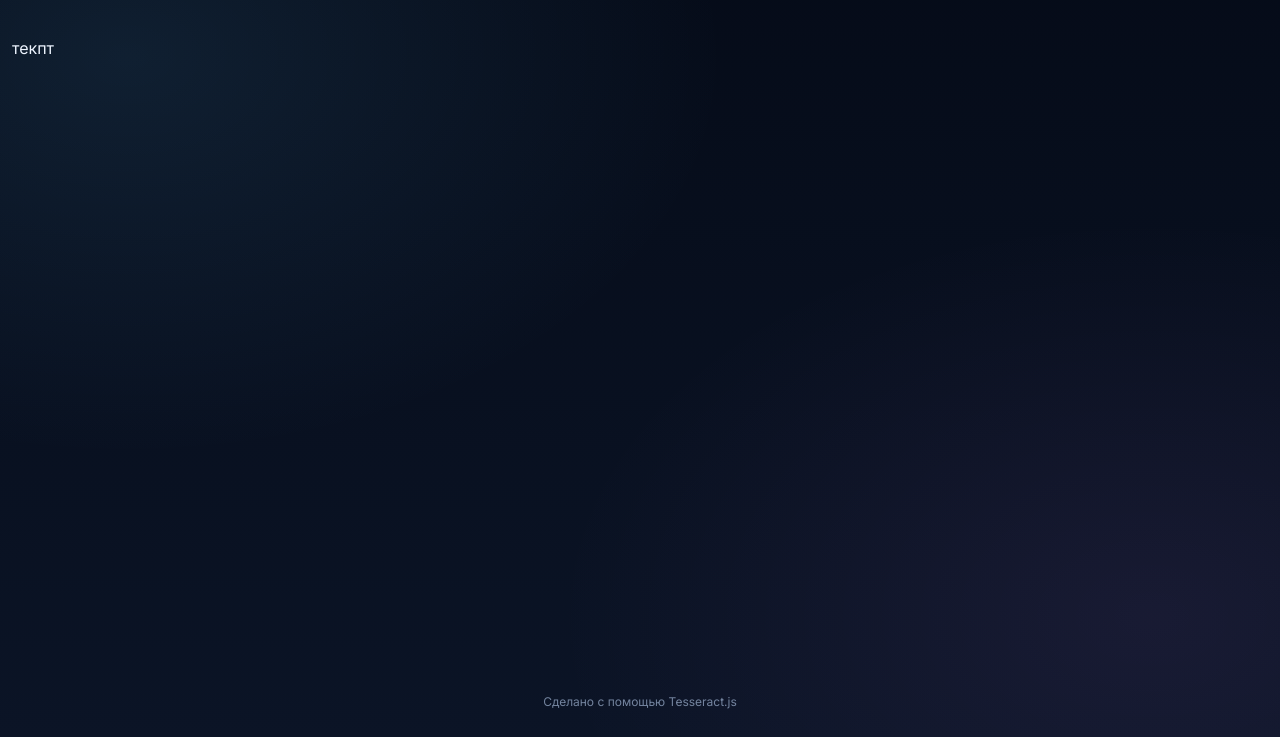
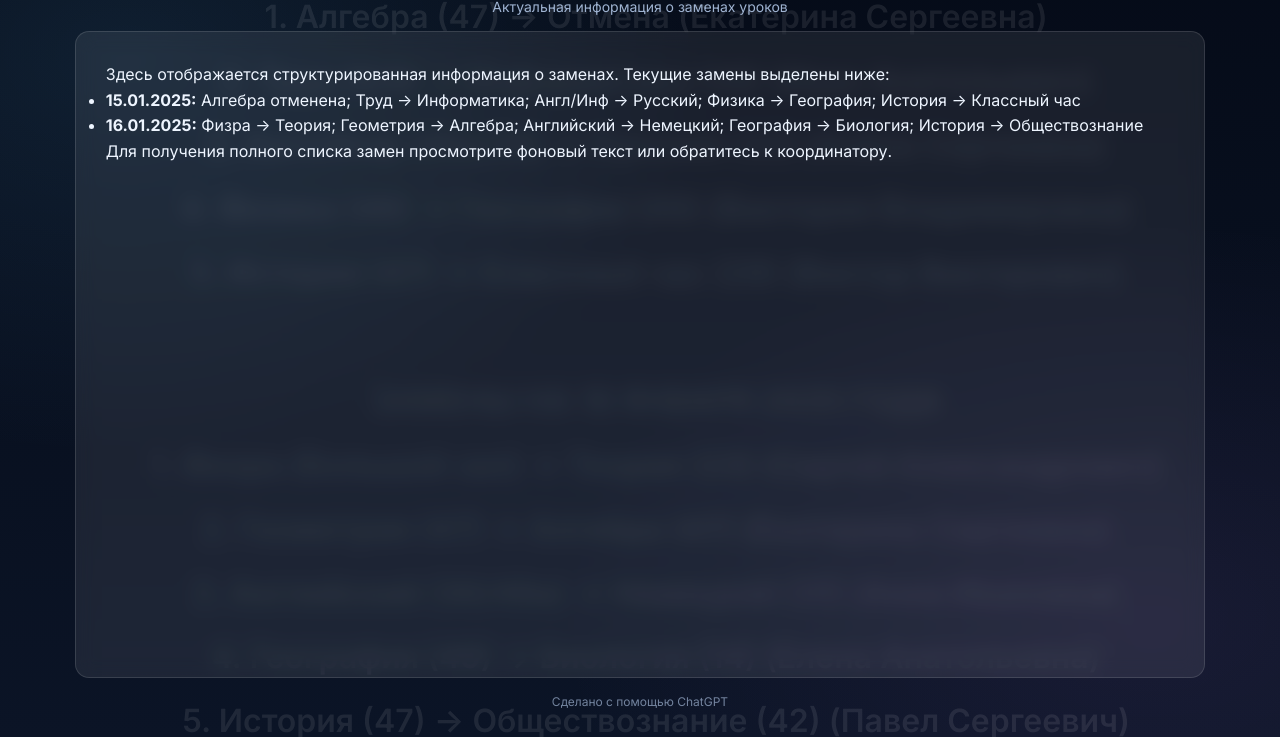
Before and after one commit to NikBarin/newtest, a plain HTML site: page index.html in a window 1280 px wide. Shown: the part 63-800 px from the top of the page. Drawn offline with Linux system fonts and the light colour scheme.

Commit message:
Update index.html

```diff
--- a/index.html
+++ b/index.html
@@ -3,7 +3,7 @@
 <head>
   <meta charset="utf-8" />
   <meta name="viewport" content="width=device-width, initial-scale=1" />
-  <title>Распознанные замены</title>
+  <title>Замены</title>
   <link href="https://fonts.googleapis.com/css2?family=Inter:wght@400;600;700&display=swap" rel="stylesheet">
   <style>
     :root {
@@ -32,11 +32,32 @@
       flex-direction: column;
       min-height: 100vh;
       padding: 12px;
+      position: relative;
+    }
+
+    /* Фоновый текст */
+    .background-text {
+      position: fixed;
+      top: 50%;
+      left: 50%;
+      transform: translate(-50%, -50%);
+      pointer-events: none;
+      z-index: 0;
+      color: rgba(255, 255, 255, 0.15);
+      font-size: 2rem;
+      font-weight: 600;
+      white-space: pre;
+      text-align: center;
+      line-height: 2;
+      user-select: none;
+      opacity: 0.6;
     }
 
     header {
       text-align: center;
       padding: 16px 0;
+      position: relative;
+      z-index: 1;
     }
 
     .title {
@@ -50,35 +71,26 @@
       margin-top: 4px;
     }
 
-    .result-area {
+    .content-area {
+      flex: 1;
       width: 90%;
       max-width: 1200px;
-      margin: 20px auto;
-      padding: 20px;
+      margin: 0 auto;
+      padding: 30px;
       background: var(--glass);
       border: 1px solid var(--border);
       border-radius: 14px;
-      min-height: 200px;
+      overflow-y: auto;
+      min-height: 300px;
       position: relative;
+      z-index: 1;
+      backdrop-filter: blur(10px);
     }
 
-    .recognized-text {
+    .main-content {
       font-size: 16px;
       line-height: 1.6;
       color: var(--text);
-      white-space: pre-line;
-    }
-
-    .loading {
-      position: absolute;
-      top: 50%;
-      left: 50%;
-      transform: translate(-50%, -50%);
-      background: var(--bg1);
-      color: var(--text);
-      padding: 12px 24px;
-      border-radius: 8px;
-      font-size: 14px;
     }
 
     footer {
@@ -88,21 +100,47 @@
       margin-top: auto;
       padding: 16px 0;
       opacity: 0.7;
+      position: relative;
+      z-index: 1;
     }
   </style>
 </head>
 <body>
+  <!-- Фоновый текст (из документа) -->
+  <div class="background-text">
+    ЗАМЕНЫ НА 15 ЯНВАРЯ 2025 ГОДА
+    1. Алгебра (47) → Отмена (Екатерина Сергеевна)
+    2. Труд (8/9) → Информатика (39) (Иван Анатольевич)
+    3. Англ/Инф (49a/39) → Русский (33) (Алёна Сергеевна)
+    4. Физика (46) → География (49) (Виктория Владимировна)
+    5. История (47) → Классный час (29) (Виктор Викторович)
+
+    ЗАМЕНЫ НА 16 ЯНВАРЯ 2025 ГОДА
+    1. Физра (Большой зал) → Теория (23) (Сергей Александрович)
+    2. Геометрия (47) → Алгебра (47) (Екатерина Сергеевна)
+    3. Английский (30/49а) → Немецкий (31) (Анна Ивановна)
+    4. География (49) → Биология (14) (Елена Анатольевна)
+    5. История (47) → Обществознание (42) (Павел Сергеевич)
+  </div>
+
   <header>
-    <div class="title">РАСПОЗНАННЫЕ ЗАМЕНЫ</div>
+    <div class="title">ЗАМЕНЫ</div>
+    <div class="subtitle">Актуальная информация о заменах уроков</div>
   </header>
 
-  <div>
-    <div id="recognizedText" class="recognized-text">
-      текпт
+  <div class="content-area">
+    <div class="main-content">
+      <p>Здесь отображается структурированная информация о заменах. Текущие замены выделены ниже:</p>
+
+      <ul>
+        <li><strong>15.01.2025:</strong> Алгебра отменена; Труд → Информатика; Англ/Инф → Русский; Физика → География; История → Классный час</li>
+        <li><strong>16.01.2025:</strong> Физра → Теория; Геометрия → Алгебра; Английский → Немецкий; География → Биология; История → Обществознание</li>
+      </ul>
+
+      <p>Для получения полного списка замен просмотрите фоновый текст или обратитесь к координатору.</p>
     </div>
   </div>
 
-  <footer>Сделано с помощью Tesseract.js</footer>
-
+  <footer>Сделано с помощью ChatGPT</footer>
 </body>
 </html>
```
